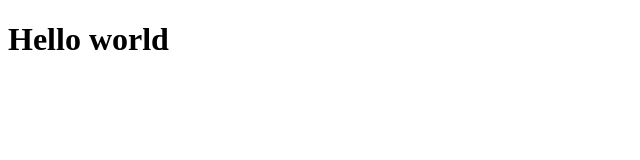
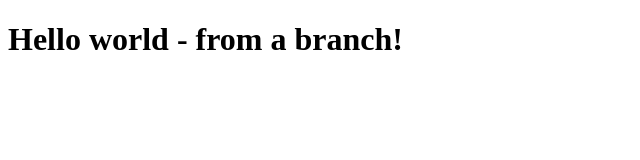
Before and after one commit to aitchiss/test-site, a website: page build_output/index.html in a window 1280 px wide. Shown: the whole page, without its empty margins (0-640 px from the left). Drawn offline with Linux system fonts and the light colour scheme.

Commit message:
new header in branch

```diff
--- a/build_output/index.html
+++ b/build_output/index.html
@@ -7,6 +7,6 @@
     <title>Test site</title>
 </head>
 <body>
-    <h1>Hello world</h1>
+    <h1>Hello world - from a branch!</h1>
 </body>
 </html>
```
